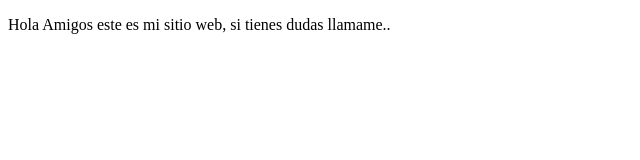
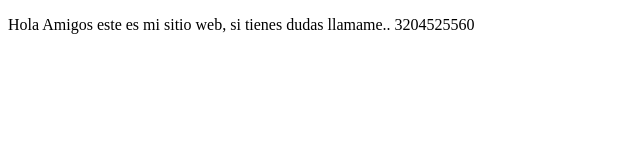
Before and after one commit to autocabgithub/proyectoDemoCursoPrework, a plain HTML site: page index.html in a window 1280 px wide. Shown: the whole page, without its empty margins (0-640 px from the left). Drawn offline with Linux system fonts and the light colour scheme.

Commit message:
Primer Cambio

```diff
--- a/index.html
+++ b/index.html
@@ -8,7 +8,7 @@
 </head>
 <body>
     <p>
-        Hola Amigos este es mi sitio web, si tienes dudas llamame..
+        Hola Amigos este es mi sitio web, si tienes dudas llamame.. 3204525560
     </p>
 </body>
 </html>
```
